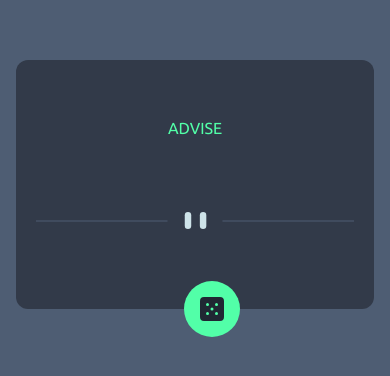
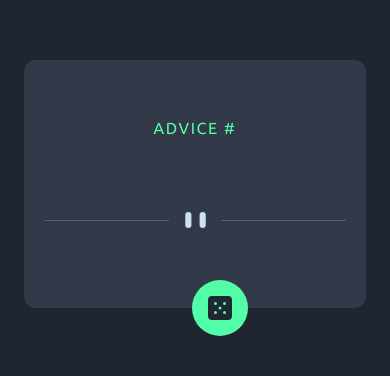
Before and after one commit to Abolade017/advise-generator-app, a Vue app: page / in a window 390 px wide. Shown: the part 132-508 px from the top of the page. Built offline with nearby package versions, Linux system fonts and the light colour scheme.

Commit message:
add shadow to button

```diff
--- a/index.html
+++ b/index.html
@@ -8,7 +8,7 @@
   <title>Vite App</title>
 </head>
 
-<body class="md:bg-neutral-dark-blue bg-neutral-grayish-blue" >
+<body class="bg-neutral-dark-blue" >
   <div id="app"></div>
   <script type="module" src="/src/main.ts"></script>
 </body>
--- a/src/components/Advise.vue
+++ b/src/components/Advise.vue
@@ -1,16 +1,18 @@
 <script setup lang="ts">
-interface Slip{
-  advice:string,
-  id:string|number
+import { computed } from 'vue'
+interface Slip {
+  advice: string,
+  id: string | number
 }
-const props = defineProps<{slip:Slip}>()
+const props = defineProps<{ slip: Slip }>()
+const adviceId = computed(() => { return 'Advice' + '  ' + `#${props.slip.id}` })
 </script>
 
 <template>
-  <div class="mx-auto max-w-7xl my-48 px-4">
+  <div class="mx-auto max-w-7xl my-48 px-6">
     <div class="bg-neutral-dark-grayish-blue rounded-xl relative">
-      <h1 class="text-center uppercase text-neon-green pt-14 pb-8">Advise {{ props.slip.id }}</h1>
-      <p class="text-quote text-light-cyan text-center">{{ props.slip.advice }}</p>
+      <h1 class="text-center uppercase text-neon-green pt-14 pb-8 tracking-widest ">{{ adviceId }}</h1>
+      <p class="text-quote text-light-cyan text-center px-6 md:px-40">{{ props.slip.advice }}</p>
       <div class="md:flex justify-center items-center hidden pt-10 pb-20"><img
           src="../assets/images/pattern-divider-desktop.svg" alt="pattern-divider" class="w-full px-10"></div>
       <div class="flex justify-center items-center md:hidden pt-10 pb-20"><img
@@ -21,6 +23,10 @@ const props = defineProps<{slip:Slip}>()
 </template>
 
 <style scoped>
-/* @import url('https://fonts.googleapis.com/css2?family=Ubuntu:wght@300;400&display=swap'); */
-/* font-family: 'Ubuntu', sans-serif; */
+@import url('https://fonts.googleapis.com/css2?family=Ubuntu:wght@300;400&display=swap');
+
+h1,
+p {
+  font-family: 'Ubuntu', sans-serif;
+}
 </style>
--- a/src/views/HomeView.vue
+++ b/src/views/HomeView.vue
@@ -2,7 +2,6 @@
 import Advise from '@/components/Advise.vue';
 import axios from 'axios'
 import { onMounted, reactive, ref } from 'vue';
-
 
 const slip =
   ref(
@@ -33,7 +32,7 @@ onMounted(() => {
     <Advise :slip="slip" v-if="slip">
 
       <div class="absolute -bottom-7 md:-bottom-8 left-mobile md:left-desktop">
-        <button class="rounded-full w-14 h-14 md:h-20 md:w-20 bg-neon-green flex justify-center items-center"
+        <button class="rounded-full w-14 h-14 md:h-20 md:w-20 bg-neon-green flex justify-center items-center hover:shadow-3xl hover:shadow-neon-green"
           @click="getAdvice"><img src="../assets/images/icon-dice.svg" alt="dice-icon"></button>
       </div>
     </Advise>
--- a/tailwind.config.js
+++ b/tailwind.config.js
@@ -19,7 +19,11 @@ module.exports = {
       inset:{
         'desktop':'36.5rem',
         'mobile':'10.5rem'
+      },
+      boxShadow: {
+        '3xl': '-1px 5px 40px -1px rgba(0, 0, 0, 0.3)',
       }
+
     },
   },
   plugins: [],
```
